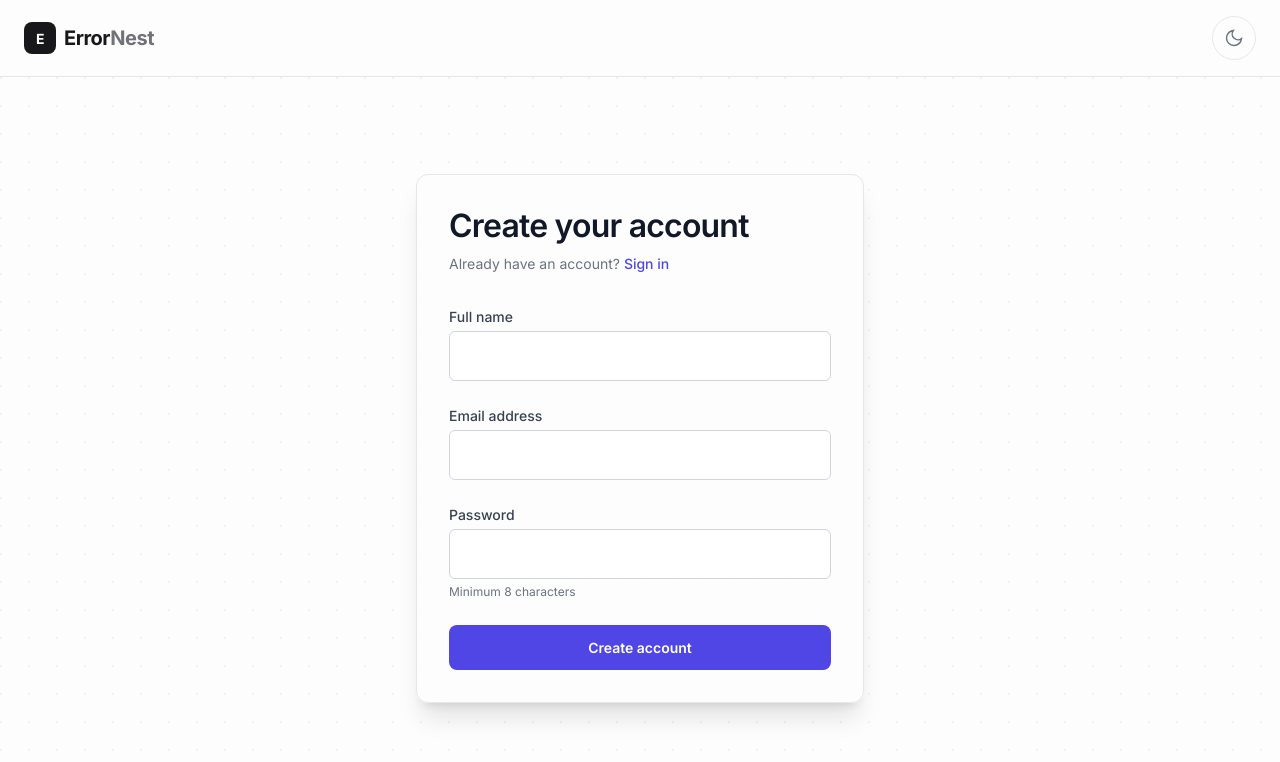
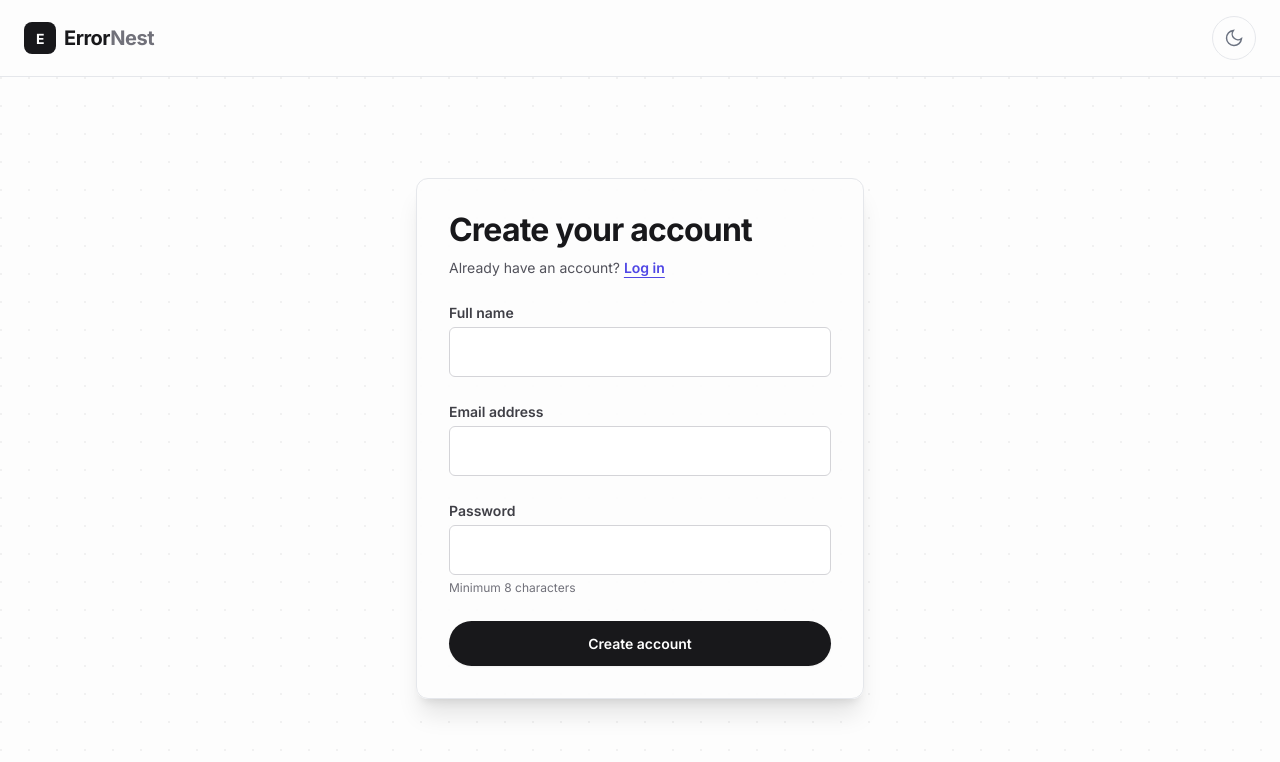
Before and after one commit to tusharsach16/errornest, a Next.js app: page /signup in a window 1280 px wide. Shown: the top 762 px of the page. Built offline with nearby package versions, Linux system fonts and the light colour scheme.

Commit message:
refactor: update signup form component

```diff
--- a/src/app/(auth)/signup/SignupForm.tsx
+++ b/src/app/(auth)/signup/SignupForm.tsx
@@ -11,24 +11,24 @@ export function SignupForm() {
   const [state, dispatch] = useFormState(signupAction, initialState);
 
   return (
-    <div className="w-full max-w-md space-y-8">
+    <div className="w-full space-y-6">
       <div>
-        <h1 className="text-2xl font-semibold tracking-tight text-gray-900">
+        <h1 className="text-2xl font-bold tracking-tight text-zinc-900 dark:text-zinc-100">
           Create your account
         </h1>
-        <p className="mt-2 text-sm text-gray-500">
+        <p className="mt-2 text-sm text-zinc-600 dark:text-zinc-400">
           Already have an account?{" "}
           <Link
             href="/login"
-            className="font-medium text-indigo-600 underline-offset-4 hover:underline"
+            className="font-semibold text-indigo-600 dark:text-indigo-400 hover:text-indigo-700 dark:hover:text-indigo-300 underline underline-offset-4 transition-colors duration-[150ms]"
           >
-            Sign in
+            Log in
           </Link>
         </p>
       </div>
 
       {state.formError && (
-        <p role="alert" className="rounded-input bg-red-50 px-4 py-3 text-sm text-red-700">
+        <p role="alert" className="rounded-input border border-red-200 dark:border-red-900/50 bg-red-50 dark:bg-red-950/30 px-4 py-3 text-sm text-red-800 dark:text-red-300">
           {state.formError}
         </p>
       )}
@@ -82,7 +82,7 @@ function Field({ id, label, type, name, autoComplete, hint, error }: FieldProps)
 
   return (
     <div className="space-y-1">
-      <label htmlFor={id} className="block text-sm font-medium text-gray-700">
+      <label htmlFor={id} className="block text-sm font-semibold text-zinc-700 dark:text-zinc-300">
         {label}
       </label>
       <input
@@ -94,16 +94,16 @@ function Field({ id, label, type, name, autoComplete, hint, error }: FieldProps)
           [hint ? hintId : "", error ? errorId : ""].filter(Boolean).join(" ") || undefined
         }
         aria-invalid={!!error}
-        className="block w-full rounded-input border border-gray-300 px-3 py-3 text-base text-gray-900 placeholder-gray-400 focus:border-indigo-600 focus:outline-none focus:ring-2 focus:ring-indigo-600/30"
+        className="block w-full rounded-input border border-zinc-300 dark:border-zinc-800 bg-white dark:bg-zinc-950 px-3 py-3 text-base text-zinc-900 dark:text-zinc-100 placeholder-zinc-400 dark:placeholder-zinc-650 transition-colors duration-[150ms] hover:border-zinc-400 dark:hover:border-zinc-700 focus:border-indigo-600 dark:focus:border-indigo-500 focus:outline-none focus:ring-2 focus:ring-indigo-600/20 dark:focus:ring-indigo-500/20"
         style={{ minHeight: "44px" }}
       />
       {hint && !error && (
-        <p id={hintId} className="text-xs text-gray-500">
+        <p id={hintId} className="text-xs text-zinc-500 dark:text-zinc-400">
           {hint}
         </p>
       )}
       {error && (
-        <p id={errorId} role="alert" className="text-xs text-red-600">
+        <p id={errorId} role="alert" className="text-xs font-semibold text-red-600 dark:text-red-400">
           {error}
         </p>
       )}
@@ -139,7 +139,7 @@ function SubmitButton() {
       type="submit"
       disabled={pending}
       aria-busy={pending}
-      className="flex w-full items-center justify-center gap-2 rounded bg-indigo-600 px-4 py-3 text-sm font-semibold text-white transition-colors duration-[150ms] hover:bg-indigo-700 disabled:opacity-60"
+      className="flex w-full items-center justify-center gap-2 rounded-pill bg-zinc-900 dark:bg-zinc-100 px-4 py-3 text-sm font-semibold text-white dark:text-zinc-950 shadow-sm transition-all duration-[150ms] ease-out hover:bg-black dark:hover:bg-white hover:scale-[1.02] active:scale-[0.98] focus-visible:rounded-pill disabled:opacity-60 motion-reduce:hover:scale-100 motion-reduce:active:scale-100"
     >
       {pending && <Spinner />}
       {pending ? "Creating account…" : "Create account"}
```
